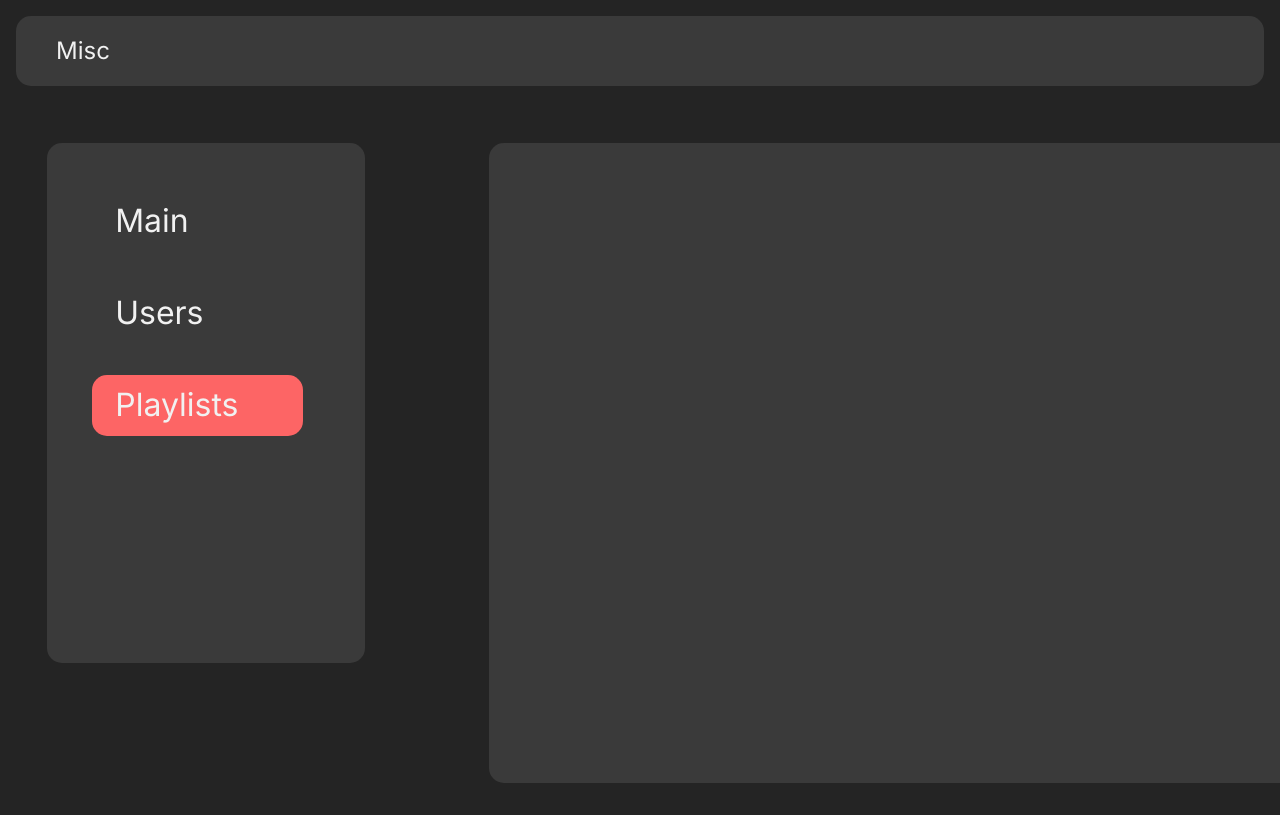
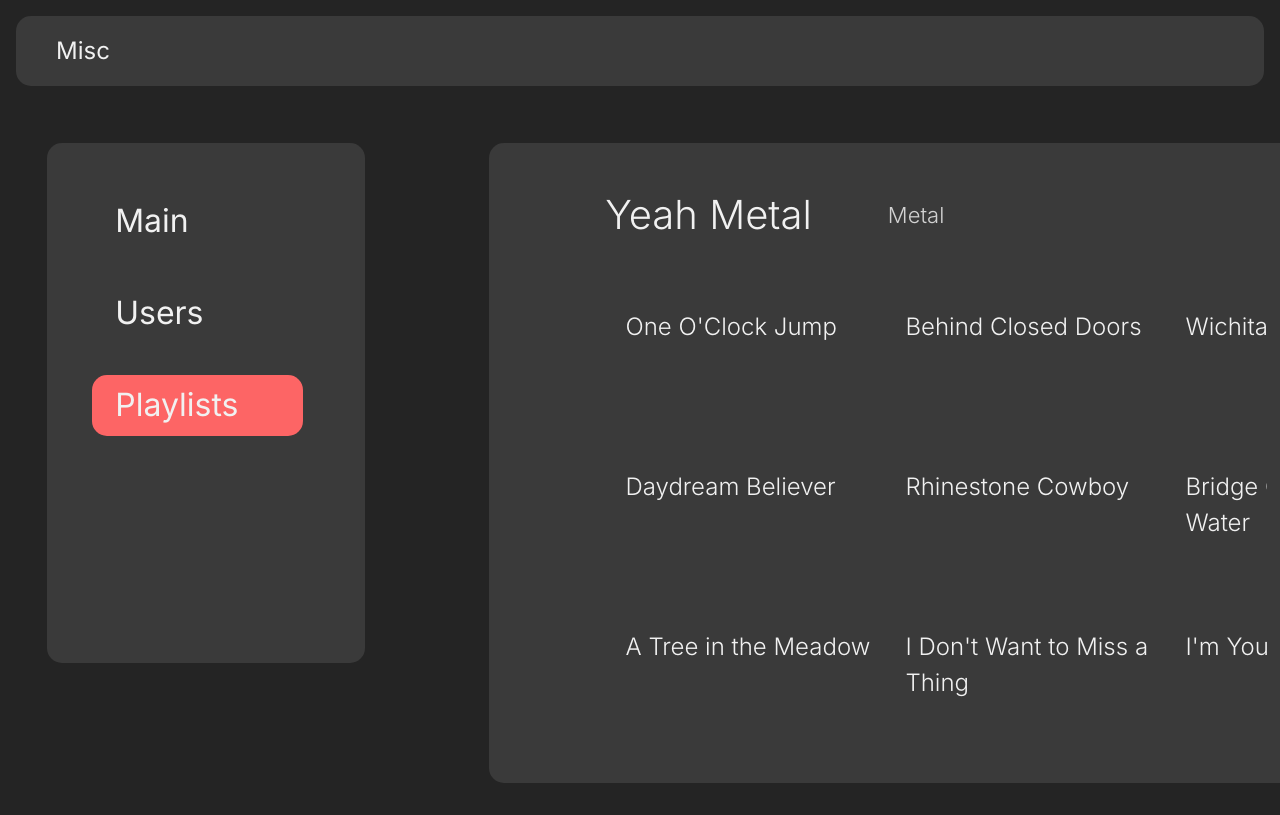
Before and after one commit to BBataev/Misc, a React (Vite) app: page /playlists/1 in a window 1280 px wide. Shown: the top 815 px of the page. Built offline with nearby package versions, Linux system fonts and the light colour scheme.

Commit message:
PlaylistsInfoPage was created; End of project soon

```diff
--- a/src/App.tsx
+++ b/src/App.tsx
@@ -3,6 +3,7 @@ import "./app.css";
 import { MainPage, UserInfoPage, UsersPage } from "./pages";
 import { Playlists } from "./pages/PlaylistsPage/PlaylistsPage";
 import { useEffect, useState } from "react";
+import { PlaylistInfoPage } from "./pages/PlaylistInfoPage/PlaylistInfoPage";
 
 export function App() {
   const [active, setActive] = useState([false, false, false]);
@@ -72,6 +73,7 @@ export function App() {
             <Route path="/users" element={<UsersPage />} />
             <Route path="/users/:userId" element={<UserInfoPage />} />
             <Route path="/playlists" element={<Playlists />} />
+            <Route path="/playlists/:playlistId" element={<PlaylistInfoPage />} />
           </Routes>
         </main>
       </div>
--- /dev/null
+++ b/src/pages/PlaylistInfoPage/PlaylistInfoPage.css
@@ -0,0 +1,45 @@
+.playlist {
+    display: flex;
+    flex-direction: column;
+    align-items: end;
+    color: var(--text-color);
+}
+
+.playlist-info {
+    display: flex;
+    align-items: center;
+	width: 100%;
+	margin-bottom: 40px;
+}
+
+.info__name {
+    margin: 0;
+    margin-right: 76px;
+	font-size: 40px;
+	font-weight: 300;
+	padding-left: 28px;
+}
+
+.info__genre {
+    margin: 0;
+	font-size: 22px;
+	font-weight: 300;
+    color: #D2D2D2;
+}
+
+.playlist-songs {
+    display: grid;
+	grid-template-columns: repeat(3, 1fr);
+	grid-auto-rows: 150px;
+	width: 93%;
+	height: 60vh;
+	gap: 10px;
+	overflow: hidden;
+	overflow-y: auto;
+}
+
+.songs__song {
+    font-weight: 300;
+	font-size: 24px;
+	width: 270px;
+}
--- /dev/null
+++ b/src/pages/PlaylistInfoPage/PlaylistInfoPage.tsx
@@ -0,0 +1,36 @@
+import { useParams } from "react-router-dom";
+import "./PlaylistInfoPage.css";
+import { PLAYLISTS } from "../../data";
+
+export const PlaylistInfoPage = () => {
+  const { playlistId } = useParams();
+  const playlist = PLAYLISTS[Number(playlistId)];
+
+  if (!playlist) {
+    return (
+      <div className="userInfoPage">
+        <div className="users">
+          <p>There is no playlist with this id</p>
+        </div>
+      </div>
+    );
+  }
+
+  return (
+    <div className="playlist">
+      <div className="playlist-info">
+        <h2 className="info__name">{playlist.name}</h2>
+        <p className="info__genre">{playlist.genre}</p>
+      </div>
+      <div className="playlist-songs">
+        {playlist.songs.map((song, index) => {
+            return (
+                <p className="songs__song" key={index}>
+                    {song}
+                </p>
+            )
+        })}
+      </div>
+    </div>
+  );
+};
```
